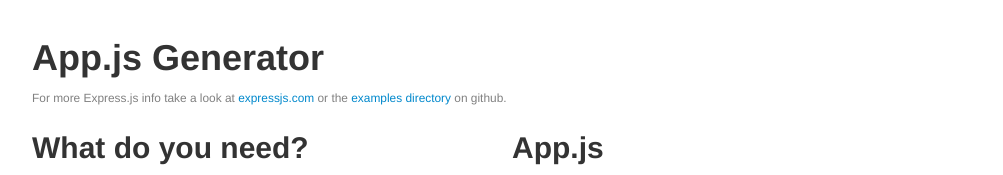
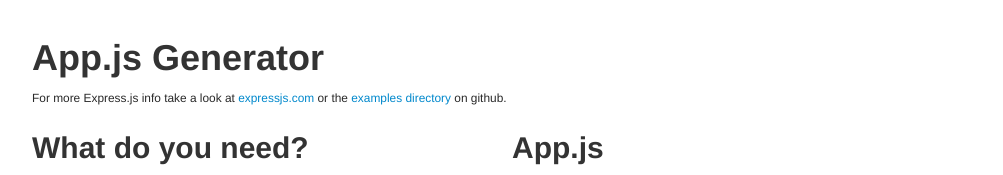
Before and after one commit to Enome/application-generator, a website with bundled scripts: page index.html in a window 1280 px wide. Shown: the top 175 px of the page, without its empty margins (138-1141 px from the left). Built offline with nearby package versions, Linux system fonts and the light colour scheme.

Commit message:
color of p

```diff
--- a/css/styles.css
+++ b/css/styles.css
@@ -20,7 +20,7 @@
 }
 
 p {
-  color: gray;
+  color: #292929;
   font-size: .85em;
 }
 
```
